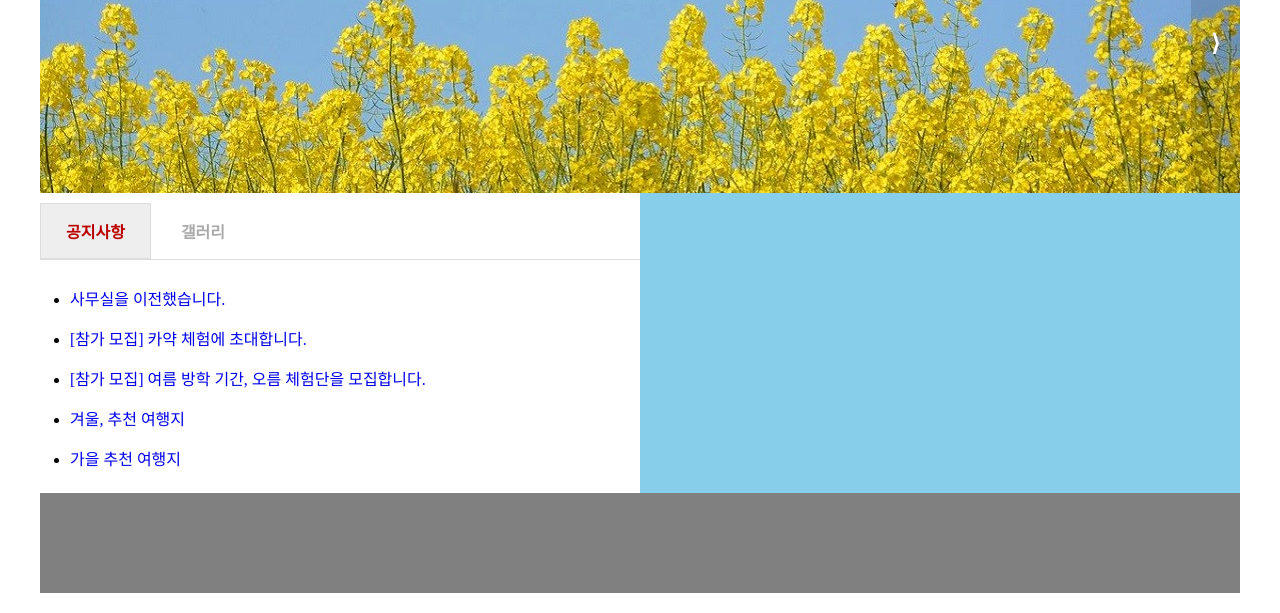
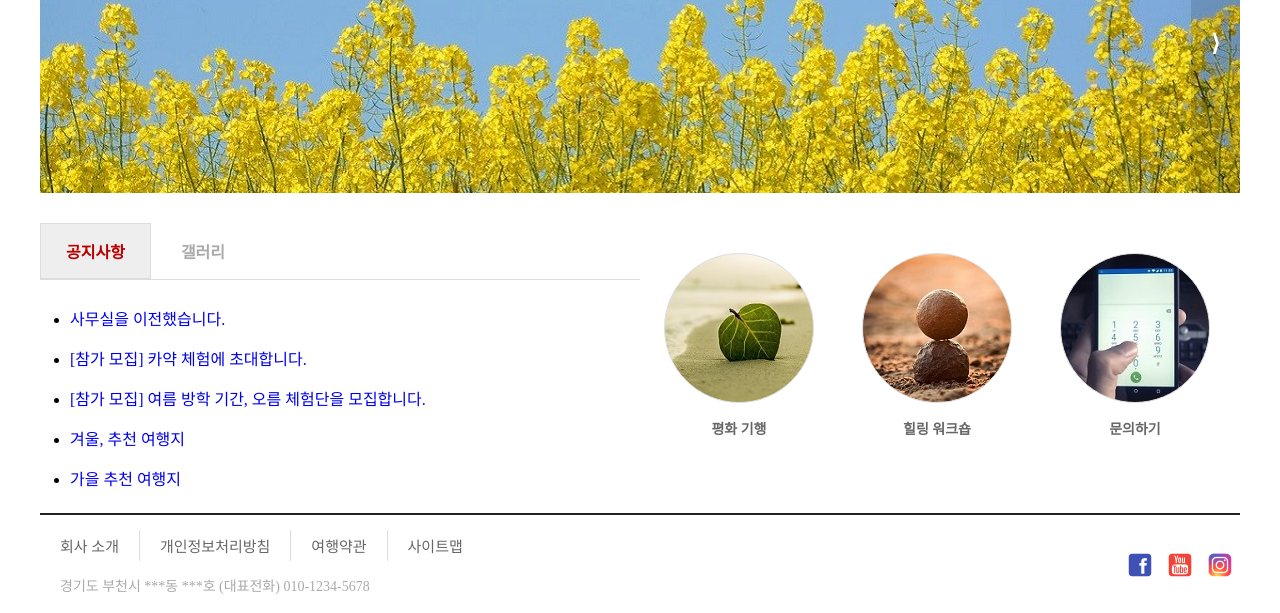
Before and after one commit to KAispread/Clone-Coding, a plain HTML site: page dreamClone.html in a window 1280 px wide. Shown: the part 207-820 px from the top of the page. Drawn offline with Linux system fonts and the light colour scheme; a web font is replaced by a local one.

Commit message:
22.04.06-end

```diff
--- a/css/dreamclone.css
+++ b/css/dreamclone.css
@@ -167,6 +167,7 @@ nav {
 #contents {
   width: 100%;
   height: 300px;
+  margin-top: 20px;
 }
 
 #tabMenu {
@@ -231,11 +232,95 @@ nav {
   float: right;
   width: 600px;
   height: 100%;
-  background-color: skyblue;
+  margin-top: 30px;
+}
+
+#links ul {
+  padding: 0;
+  overflow: hidden;
+}
+
+#links ul li {
+  float: left;
+  width: 33%;
+  text-align: center;
+  margin: 10px 0;
+}
+
+#links ul li a span {
+  display: block;
+  margin: 0 auto;
+  width: 150px;
+  height: 150px;
+  border-radius: 50%;
+  border: 1px solid #ddd;
+  line-height: 150px;
+}
+
+#quick-icon1 {
+  background-image: url('../images/icon-1.jpg');
+}
+#quick-icon2 {
+  background-image: url('../images/icon-2.jpg');
+}
+#quick-icon3 {
+  background-image: url('../images/icon-3.jpg');
+}
+
+#links ul li a p {
+  margin-top: 15px;
+  font-weight: 600;
+  color: #666;
 }
 
 footer {
   width: 100%;
   height: 100px;
-  background-color: gray;
+  border-top: 2px solid #222;
 }
+
+#bottomMenu {
+  width: 100%;
+  height: 40px;
+  position: relative;
+}
+
+#bottomMenu ul {
+  margin-top: 15px;
+}
+
+#bottomMenu ul li {
+  float: left;
+  padding: 5px 20px;
+  border-right: 1px solid #ddd;
+}
+
+#bottomMenu ul li:last-child {
+  border-right: none;
+}
+
+#bottomMenu ul li a, #bottomMenu ul li a:visited {
+  font-size: 15px;
+  color: #666;
+}
+
+#sns {
+  position: absolute;
+  right: 0;
+}
+
+#sns ul li {
+  border: none;
+  padding: 5px;
+}
+
+#company {
+  clear: left;
+  margin-top: 5px;
+  margin-left: 20px;
+}
+
+p {
+  font-size: 14px;
+  color: #aaa;
+}
--- a/dreamClone.html
+++ b/dreamClone.html
@@ -1,5 +1,6 @@
 <!DOCTYPE html>
 <html lang="ko">
+
 <head>
   <meta charset="UTF-8">
   <meta http-equiv="X-UA-Compatible" content="IE=edge">
@@ -7,11 +8,14 @@
   <title>Dream Jeju</title>
   <link rel="stylesheet" href="./css/dreamclone.css">
 </head>
+
 <body>
   <div id="container">
     <header>
       <div id="logo">
-        <a href="dreamClone.html"><H1>Dream Jeju</H1></a>
+        <a href="dreamClone.html">
+          <H1>Dream Jeju</H1>
+        </a>
       </div>
       <nav>
         <ul id="topMenu">
@@ -82,12 +86,50 @@
         </div>
       </div>
       <div id="links">
-
+        <ul>
+          <li>
+            <a href="#">
+              <span id="quick-icon1"></span>
+              <p>평화 기행</p>
+            </a>
+          </li>
+          <li>
+            <a href="#">
+              <span id="quick-icon2"></span>
+              <p>힐링 워크숍</p>
+            </a>
+          </li>
+          <li>
+            <a href="#">
+              <span id="quick-icon3"></span>
+              <p>문의하기</p>
+            </a>
+          </li>
+        </ul>
       </div>
     </div>
     <footer>
+      <div id="bottomMenu">
+        <ul>
+          <li><a href="#">회사 소개</a></li>
+          <li><a href="#">개인정보처리방침</a></li>
+          <li><a href="#">여행약관</a></li>
+          <li><a href="#">사이트맵</a></li>
+        </ul>
+        <div id="sns">
+          <ul>
+            <li><a href="#"><img src="images/sns-1.png" alt=""></a></li>
+            <li><a href="#"><img src="images/sns-2.png" alt=""></a></li>
+            <li><a href="#"><img src="images/sns-3.png" alt=""></a></li>
+          </ul>
+        </div>
+      </div>
 
+      <div id="company">
+        <p>경기도 부천시 ***동 ***호 (대표전화) 010-1234-5678</p>
+      </div>
     </footer>
   </div>
 </body>
+
 </html>
```
